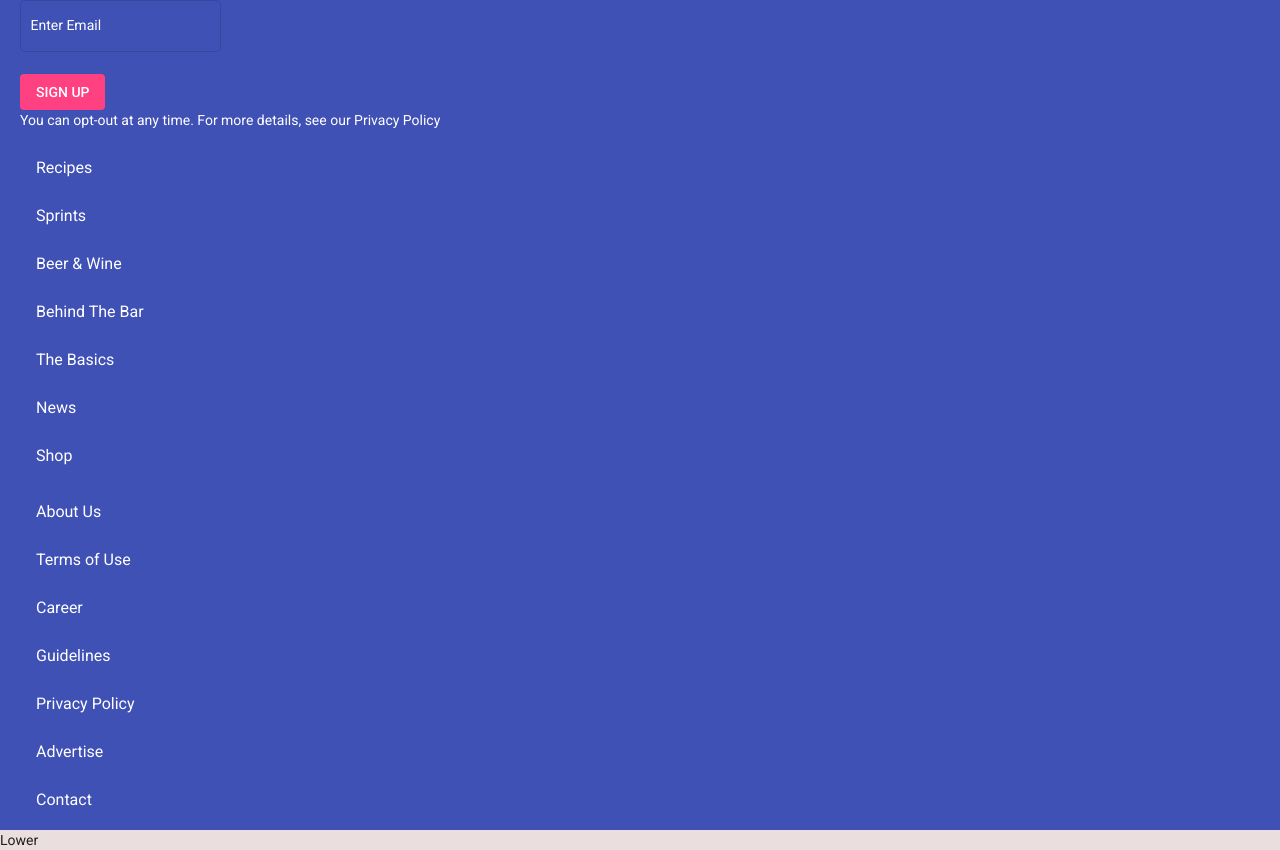
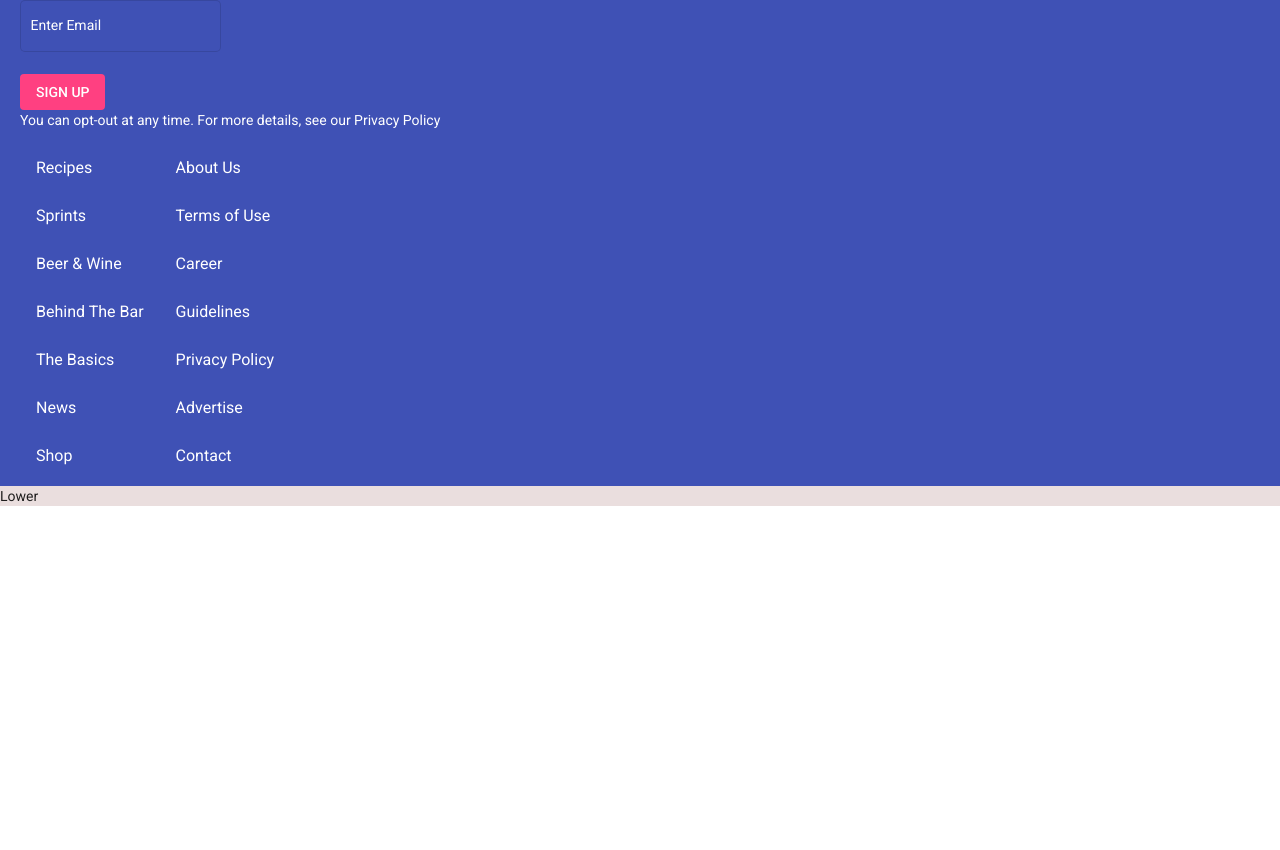
Before and after one commit to eugenehan94/Angular-Material-Cocktail-Website, an Angular app: page /home in a window 1280 px wide. Shown: the part 4106-4956 px from the top of the page. After the commit the page ends 4612 px from the top, so only its background shows below. Built offline with nearby package versions, Linux system fonts and the light colour scheme.

Commit message:
added display to mat-list

```diff
--- a/src/app/components/footer/footer.component.css
+++ b/src/app/components/footer/footer.component.css
@@ -13,6 +13,9 @@
 }
 mat-list-item p {
   color: #fff;
+}
+.footer-upper-list-wrapper {
+  display: flex;
 }
 /* Extra small devices (phones, 700px and down) */
 @media screen and (max-width: 700px) {
@@ -32,7 +35,7 @@ mat-list-item p {
     text-align: center;
   }
   .footer-upper-list-wrapper {
-    display: flex;
+    /* display: flex;  */
     justify-content: space-around
   }
 }
```
